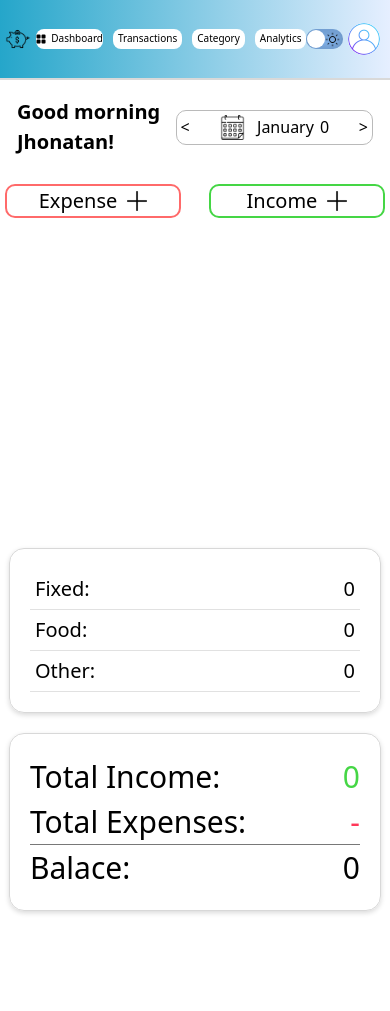
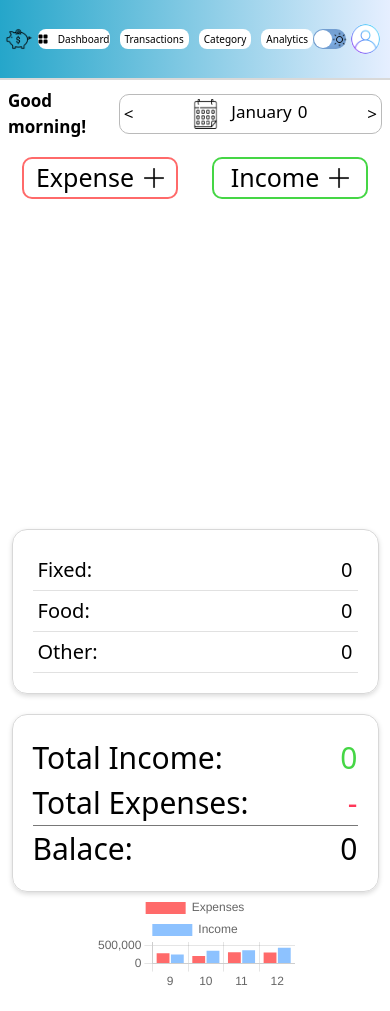
Before and after one commit to jhonatanIto/ExpenseTracker, a React (Vite) app: page / in a window 390 px wide. Built offline with nearby package versions, Linux system fonts and the light colour scheme; no server answers.

Commit message:
adjustment

```diff
--- a/package.json
+++ b/package.json
@@ -11,7 +11,9 @@
   },
   "dependencies": {
     "@tailwindcss/vite": "^4.1.17",
+    "chart.js": "^4.5.1",
     "react": "^19.2.0",
+    "react-chartjs-2": "^5.3.1",
     "react-dom": "^19.2.0"
   },
   "devDependencies": {
--- a/src/App.css
+++ b/src/App.css
@@ -15,10 +15,10 @@ body,
   justify-content: space-between;
   background: linear-gradient(90deg, #25a6ca, #e6efff);
   border-bottom: 2px solid #d9d9d9;
-  height: 80px;
+  height: 120px;
 }
 .pig {
-  width: 80px;
+  width: 120px;
   margin-left: 50px;
 }
 .tabsContainer {
@@ -30,7 +30,7 @@ body,
   display: flex;
   justify-content: center;
   align-items: center;
-  padding: 16px;
+  padding: 22px;
   background-color: white;
   border-radius: 8px;
   height: 20px;
@@ -38,14 +38,14 @@ body,
   cursor: pointer;
 }
 .dashBoardIcon {
-  width: 16px;
-  margin-right: 5px;
+  width: 20px;
+  margin-right: 10px;
 }
 .rightSideHeader {
   display: flex;
   justify-content: center;
   align-items: center;
-  margin-right: 60px;
+  margin-right: 80px;
 }
 .darkButtonContainer {
   display: block;
@@ -91,7 +91,7 @@ body,
 .profileContainer {
   border-radius: 50%;
   background-color: white;
-  width: 40px;
+  width: 60px;
   cursor: pointer;
 }
 .darkChange {
@@ -100,8 +100,15 @@ body,
     color: black;
     background-color: #e0efff;
   }
-  .profileContainer {
+  .addButt {
+    background-color: #ffffff;
   }
+  .cardBox {
+    background-color: #e0e0e0;
+    box-shadow: 0 2px 5px rgba(94, 94, 94, 0.15);
+    border: none;
+  }
+
   .darkButtonBall {
     left: 30px;
   }
@@ -118,6 +125,9 @@ body,
   .calendarDiv {
     background-color: #e0efff;
   }
+  .totalContainer {
+    color: white;
+  }
 }
 .calendarContainer {
   display: flex;
@@ -125,22 +135,24 @@ body,
   padding: 17px;
 }
 .goodMorning {
-  font-size: 20px;
+  font-size: 30px;
   font-weight: bold;
   margin-left: 200px;
 }
 .calendarDiv {
   display: flex;
   justify-content: space-between;
+
   border: 1px solid rgb(186, 186, 186);
   padding: 4px;
   cursor: default;
   border-radius: 10px;
   margin-right: 200px;
-  width: 230px;
+  width: 260px;
 }
 .calendar {
-  width: 25px;
+  width: 30px;
+  height: 30px;
 }
 .calendarArrow {
   cursor: pointer;
@@ -155,16 +167,16 @@ body,
 .addButtContainer {
   display: flex;
   padding: 10px;
-  justify-content: space-between;
-  width: 600px;
+  justify-content: space-around;
+  width: 800px;
 }
 .addButt {
   display: flex;
   justify-content: center;
   align-items: center;
   border: 2px solid rgb(156, 156, 156);
-  width: 280px;
-  font-size: 20px;
+  width: 300px;
+  font-size: 25px;
   border-radius: 10px;
   cursor: pointer;
 }
@@ -174,7 +186,9 @@ body,
   margin-left: 10px;
 }
 .graph {
-  width: 600px;
+  width: 700px;
+  justify-content: center;
+  display: flex;
 }
 
 .cardBox {
@@ -182,7 +196,7 @@ body,
   justify-content: space-between;
   border: 1px solid rgb(211, 211, 211);
   border-radius: 10px;
-  padding: 10px;
+  padding: 16px;
   margin-top: 10px;
   box-shadow: 0 2px 5px rgba(0, 0, 0, 0.15);
   cursor: pointer;
@@ -313,7 +327,7 @@ body,
   display: flex;
   justify-content: space-between;
   font-size: 30px;
-  width: 330px;
+  width: 400px;
 }
 .balance {
   border-top: 1px solid rgb(120, 120, 120);
@@ -326,7 +340,7 @@ body,
   margin-top: 20px;
 }
 .cardsContainer {
-  height: 900px;
+  height: 860px;
   width: 100%;
   overflow-y: scroll;
 }
@@ -365,7 +379,7 @@ body,
 .moreInfo {
   display: flex;
   justify-content: space-between;
-  width: 330px;
+  width: 400px;
   padding: 5px;
   border-bottom: 1px solid rgb(225, 225, 225);
 }
@@ -377,6 +391,9 @@ body,
 .filterExpense:hover {
   color: red;
 }
+.dateInput {
+  margin-left: 26px;
+}
 .dateInput::-webkit-calendar-picker-indicator {
   display: none;
 }
@@ -386,7 +403,24 @@ body,
     align-items: center;
     justify-content: center;
   }
-
+  .header {
+    height: 80px;
+  }
+  .profileContainer {
+    width: 40px;
+  }
+  .calendarContainer {
+    padding: 8px;
+  }
+  .goodMorning {
+    font-size: 17px;
+    font-weight: bold;
+    margin-left: 200px;
+  }
+  .calendarDiv {
+    font-size: 17px;
+    width: 260px;
+  }
   .tab {
     font-size: 10px;
     margin-left: 10px;
@@ -427,11 +461,11 @@ body,
     height: 25;
   }
   .addButtContainer {
-    justify-content: space-between;
+    justify-content: space-around;
     width: 400px;
   }
   .addButt {
-    width: 176px;
+    width: 156px;
   }
   .rightSideHeader {
     margin-right: 10px;
@@ -445,7 +479,7 @@ body,
   }
 
   .total {
-    width: 330px;
+    width: 325px;
   }
 
   .totalContainer {
@@ -475,4 +509,12 @@ body,
       left: 13px;
     }
   }
+  .cardBox {
+    padding: 10px;
+    margin-top: 10px;
+  }
+  .moreInfo {
+    width: 325px;
+    padding: 5px;
+  }
 }
--- a/src/App.jsx
+++ b/src/App.jsx
@@ -1,6 +1,6 @@
 import { useEffect, useState } from "react";
 import "./App.css";
-import Header from "./components/Header";
+import Header from "./components/header/Header";
 import Main from "./components/Main";
 import Modal from "./components/Modal";
 import Calendar from "./components/Calendar";
--- a/src/components/Calendar.jsx
+++ b/src/components/Calendar.jsx
@@ -47,7 +47,7 @@ export default function Calendar(props) {
 
   return (
     <div className="calendarContainer">
-      <div className="goodMorning">Good morning Jhonatan!</div>
+      <div className="goodMorning">Good morning!</div>
       <div className="calendarDiv">
         <button className="calendarArrow" onClick={() => changeMonth(-1)}>
           {" "}
--- a/src/components/Graph.jsx
+++ b/src/components/Graph.jsx
@@ -1,3 +1,28 @@
+import { Chart as ChartJS } from "chart.js/auto";
+import { Bar } from "react-chartjs-2";
+import sourceData from "./data/SourceData";
+
 export default function Graph() {
-  return <div className="graph"></div>;
+  const data = {
+    labels: sourceData.map((data) => data.label),
+    datasets: [
+      {
+        label: "Expenses",
+        data: sourceData.map((data) => data.Expense),
+        backgroundColor: sourceData.map((data) => data.expenseBackground),
+      },
+      {
+        label: "Income",
+        data: sourceData.map((data) => data.Income),
+        backgroundColor: sourceData.map((data) => data.incomeBackground),
+      },
+    ],
+  };
+  return (
+    <div className="graph">
+      <div>
+        <Bar data={data} />
+      </div>
+    </div>
+  );
 }
--- /dev/null
+++ b/src/components/data/SourceData.json
@@ -0,0 +1,30 @@
+[
+  {
+    "label": 9,
+    "Expense": 288000,
+    "Income": 250000,
+    "expenseBackground": "rgb(255, 106, 106)",
+    "incomeBackground": "rgb(141, 194, 255)"
+  },
+  {
+    "label": 10,
+    "Expense": 212030,
+    "Income": 360000,
+    "expenseBackground": "rgb(255, 106, 106)",
+    "incomeBackground": "rgb(141, 194, 255)"
+  },
+  {
+    "label": 11,
+    "Expense": 312030,
+    "Income": 370000,
+    "expenseBackground": "rgb(255, 106, 106)",
+    "incomeBackground": "rgb(141, 194, 255)"
+  },
+  {
+    "label": 12,
+    "Expense": 310988,
+    "Income": 440000,
+    "expenseBackground": "rgb(255, 106, 106)",
+    "incomeBackground": "rgb(141, 194, 255)"
+  }
+]
--- a/src/components/DarkButton.jsx
+++ b/src/components/header/DarkButton.jsx
@@ -1,6 +1,6 @@
 import { useEffect, useState } from "react";
-import sun from "../assets/brightness.png";
-import moon from "../assets/night-mode.png";
+import sun from "../../assets/brightness.png";
+import moon from "../../assets/night-mode.png";
 
 export default function DarkButton() {
   const [dark, setDark] = useState(false);
--- a/src/components/Header.jsx
+++ b/src/components/header/Header.jsx
@@ -1,7 +1,7 @@
 import DarkButton from "./DarkButton";
 import Tabs from "./Tabs";
-import logo from "../assets/dollar.png";
-import profile from "../assets/6681204.png";
+import logo from "../../assets/dollar.png";
+import profile from "../../assets/6681204.png";
 
 export default function Header(props) {
   const { setDisplay } = props;
--- a/src/components/Tabs.jsx
+++ b/src/components/header/Tabs.jsx
@@ -1,4 +1,4 @@
-import dash from "../assets/dashboards.png";
+import dash from "../../assets/dashboards.png";
 
 export default function Tabs(props) {
   const { setDisplay } = props;
--- a/src/main.jsx
+++ b/src/main.jsx
@@ -1,7 +1,7 @@
 import { StrictMode } from "react";
 import { createRoot } from "react-dom/client";
 import App from "./App.jsx";
-
+import "./App.css";
 createRoot(document.getElementById("root")).render(
   <StrictMode>
     <App />
```
Also changed, not shown: 1 other file (tests, documents, lock files or other folders).
